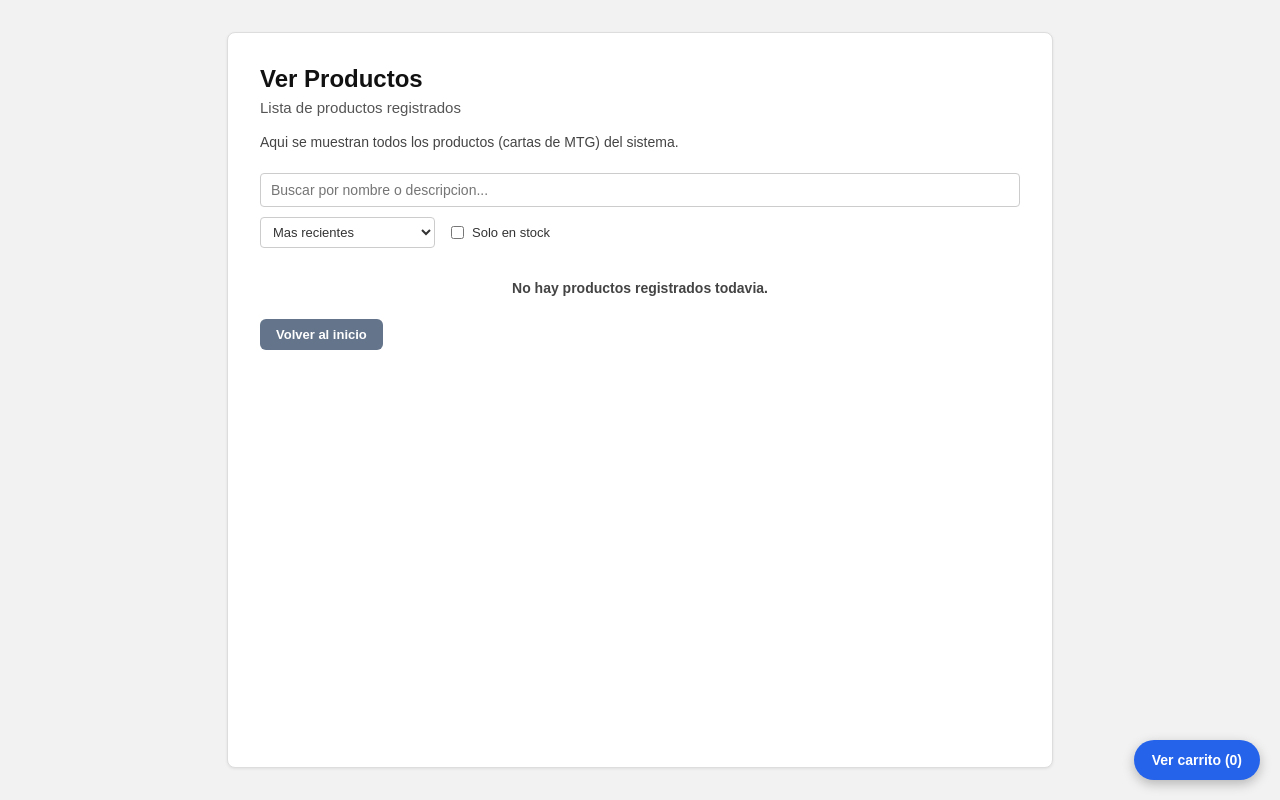
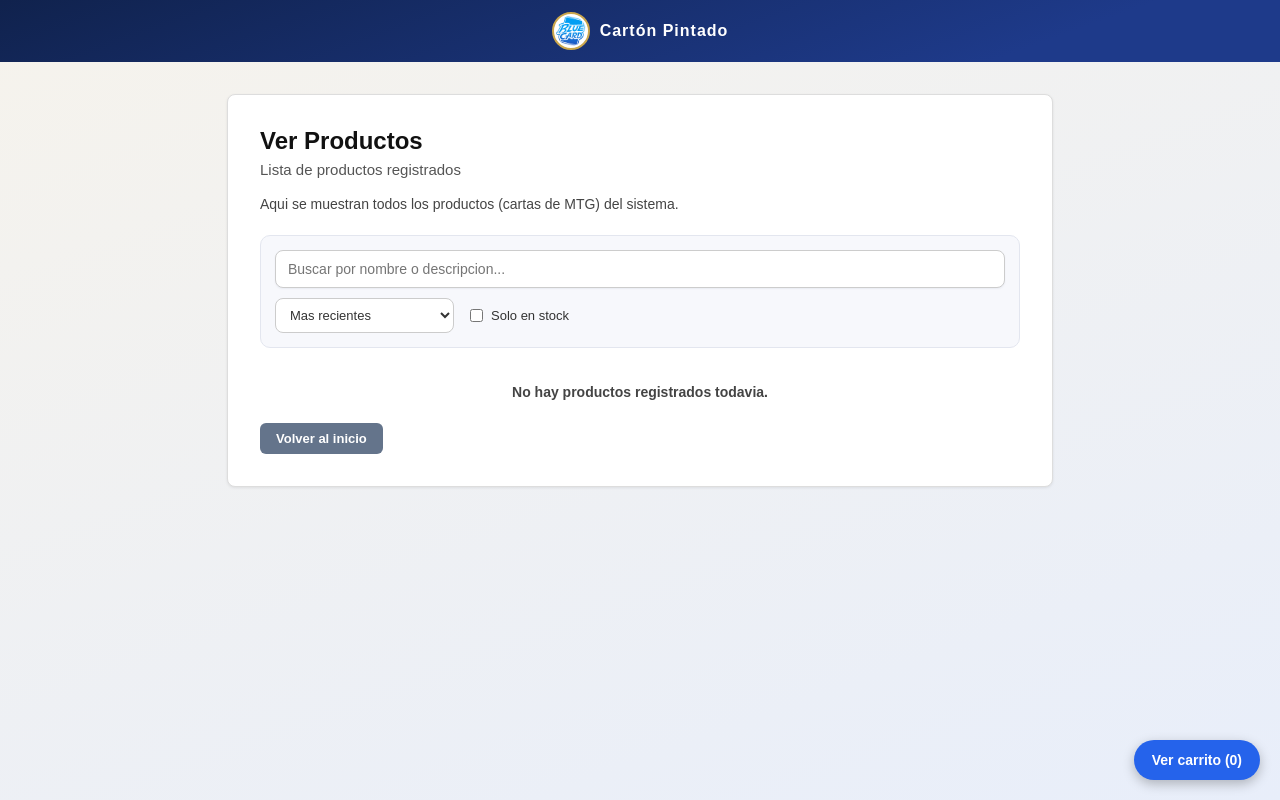
Before and after one commit to hugoamedinao27-beep/En_la_nube, a website: page ver_productos.html in a window 1280 px wide. Drawn offline with nearby package versions, Linux system fonts and the light colour scheme; no server answers.

Commit message:
sigan viendo 7

```diff
--- a/styles.css
+++ b/styles.css
@@ -412,16 +412,21 @@ body.pagina-ficha {
     flex-direction: column;
     gap: 10px;
     margin: 0 0 6px;
+    padding: 14px;
+    background: #f7f8fc;
+    border: 1px solid #e3e6ef;
+    border-radius: 10px;
 }
 
 .campo-busqueda {
     font-family: inherit;
     font-size: 14px;
-    padding: 8px 10px;
+    padding: 10px 12px;
     border: 1px solid #cccccc;
-    border-radius: 4px;
+    border-radius: 8px;
     outline: none;
     box-sizing: border-box;
+    box-shadow: 0 1px 2px rgba(16, 34, 77, 0.06);
 }
 
 .campo-busqueda:focus {
@@ -439,9 +444,9 @@ body.pagina-ficha {
 .campo-select {
     font-family: inherit;
     font-size: 13px;
-    padding: 6px 8px;
+    padding: 8px 10px;
     border: 1px solid #cccccc;
-    border-radius: 4px;
+    border-radius: 8px;
     outline: none;
     background: #ffffff;
     color: #333333;
@@ -1165,3 +1170,22 @@ body.pagina-pedidos {
     color: #10224d;
     font-size: 16px;
 }
+
+/* ── Pagina de productos ── */
+body.pagina-productos {
+    display: block;
+    padding: 0 0 40px;
+    background: linear-gradient(160deg, #f6f3ec 0%, #e8eefa 100%);
+}
+
+.pagina-productos .card-lista {
+    margin: 32px auto 0;
+}
+
+.pagina-productos .contador {
+    margin-top: 10px;
+}
+
+.pagina-productos .productos {
+    margin-top: 14px;
+}
--- a/ver_productos.html
+++ b/ver_productos.html
@@ -7,7 +7,14 @@
     <link rel="stylesheet" href="styles.css">
     <script src="https://cdnjs.cloudflare.com/ajax/libs/jspdf/2.5.1/jspdf.umd.min.js"></script>
 </head>
-<body>
+<body class="pagina-productos">
+
+<header class="mini-hero">
+    <a href="index.html" class="mini-hero-marca">
+        <img src="Imagenes/bluecardlogofinal-colorcorregido8131.png" alt="Logo Cartón Pintado" class="mini-hero-logo">
+        <span>Cartón Pintado</span>
+    </a>
+</header>
 
 <div class="card card-lista">
     <h1>Ver Productos</h1>
```
